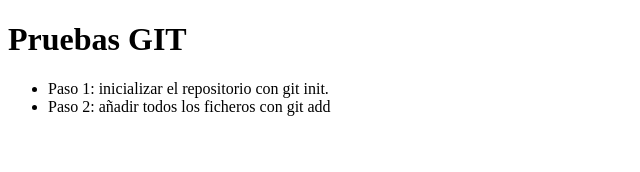
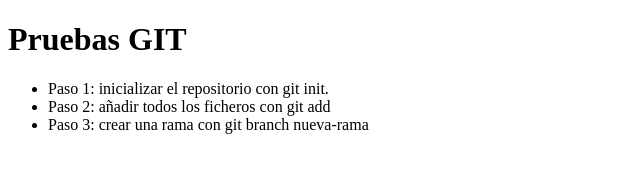
Before and after one commit to lorenzochica05/lorenzonline, a plain HTML site: page index.html in a window 1280 px wide. Shown: the whole page, without its empty margins (0-640 px from the left). Drawn offline with Linux system fonts and the light colour scheme.

Commit message:
Añadido paso 3

```diff
--- a/index.html
+++ b/index.html
@@ -8,6 +8,7 @@
         <ul>
             <li>Paso 1: inicializar el repositorio con git init.</li>
             <li>Paso 2: añadir todos los ficheros con git add</li>
+            <li>Paso 3: crear una rama con git branch nueva-rama</li>
         </ul>
     </body>
 </html>
```
